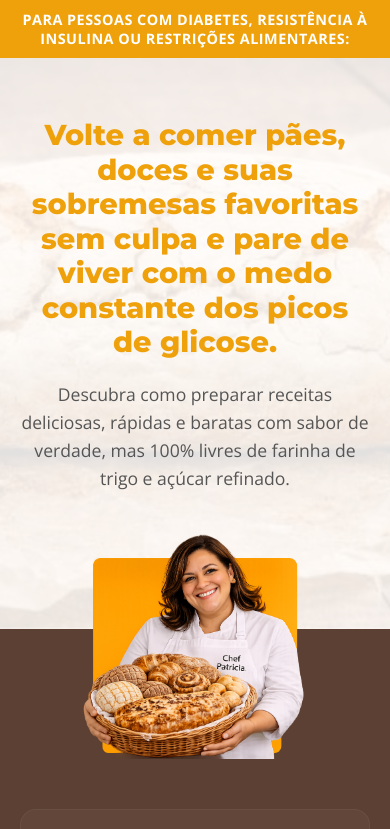
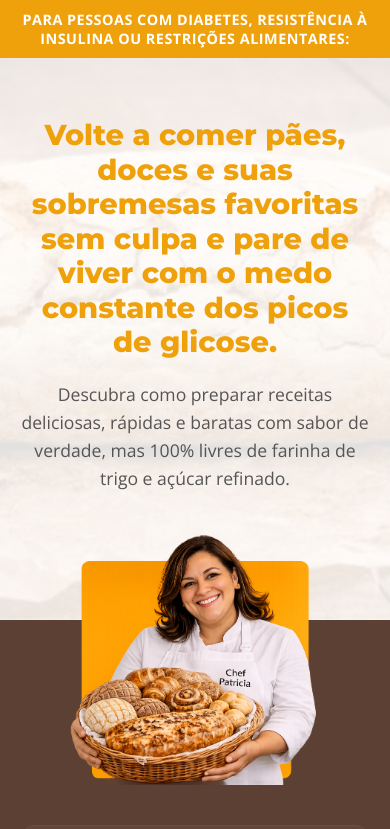
Before and after one commit to astuto7k/receitas-gringa, a plain HTML site: page index.html in a window 390 px wide. Shown: the top 829 px of the page. Drawn offline with nearby package versions, Linux system fonts and the light colour scheme.

Commit message:
style: amplia ainda mais a imagem da chef no hero no desktop e mobile

```diff
--- a/index.html
+++ b/index.html
@@ -100,15 +100,15 @@
         }
 
         .hero-image {
-            flex: 0 0 580px;
+            flex: 0 0 620px;
             text-align: center;
-            margin-bottom: -140px;
+            margin-bottom: -165px;
             position: relative;
             z-index: 10;
         }
 
         .hero-image img {
-            max-height: 640px;
+            max-height: 680px;
             border-radius: 12px;
             width: 100%;
             height: auto;
@@ -140,7 +140,7 @@
         /* COMPARISON */
         .comparison {
             background: #5C4033;
-            padding: 170px 0 60px;
+            padding: 195px 0 60px;
             color: #fff;
             position: relative;
             z-index: 1;
@@ -780,14 +780,16 @@
 
             .hero-image {
                 flex: none;
-                width: 100%;
-                margin-bottom: -130px;
+                width: calc(100% + 40px);
+                margin-left: -20px;
+                margin-right: -20px;
+                margin-bottom: -165px;
                 position: relative;
                 z-index: 10;
             }
 
             .hero-image img {
-                max-width: 500px;
+                max-width: 580px;
                 width: 100%;
                 height: auto;
                 margin: 0 auto;
```
